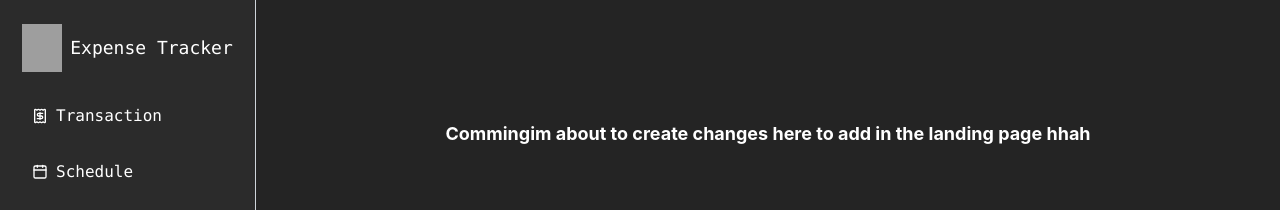
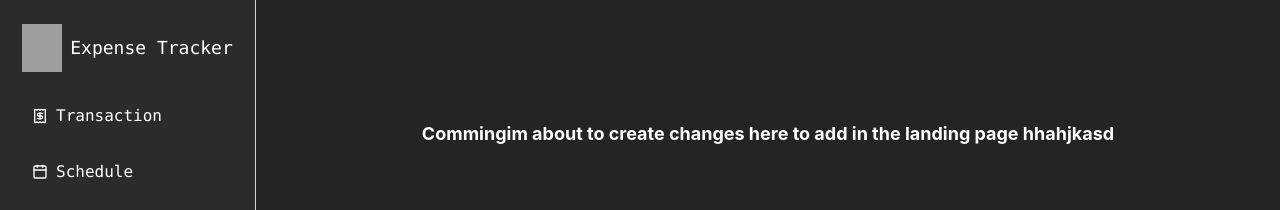
Before and after one commit to Ein-shen/Finance_tracker, a React (Vite) app in the folder client/: page /dashboard/about in a window 1280 px wide. Shown: the top 210 px of the page. Built offline with nearby package versions, Linux system fonts and the light colour scheme; no server answers; grey boxes are pictures that could not be loaded.

Commit message:
test render deployment

```diff
--- a/client/src/pages/user/About.jsx
+++ b/client/src/pages/user/About.jsx
@@ -12,6 +12,10 @@ export const About = () => {
             im about to create changes  here to add in the landing page hhah
 
           </span>
+
+          <span>
+            jkasd
+          </span>
         </h1>
       </div>
     </div>
```
